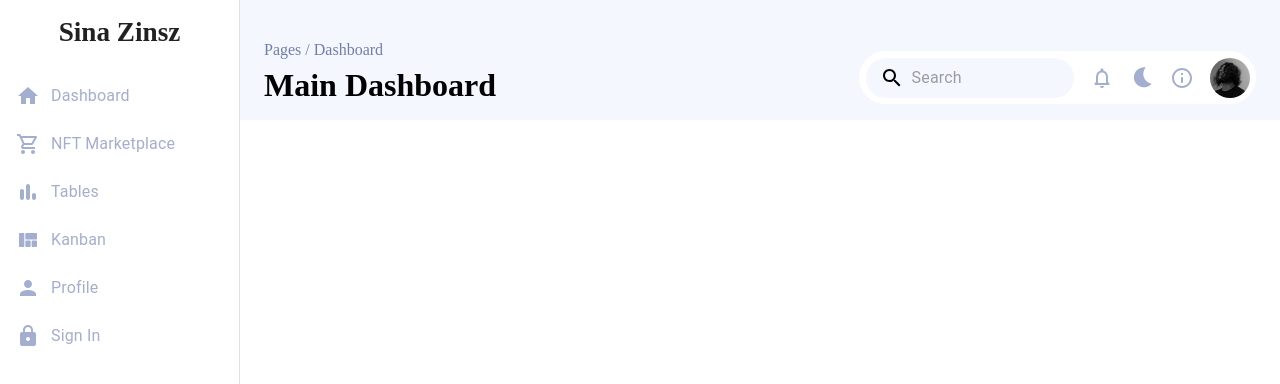
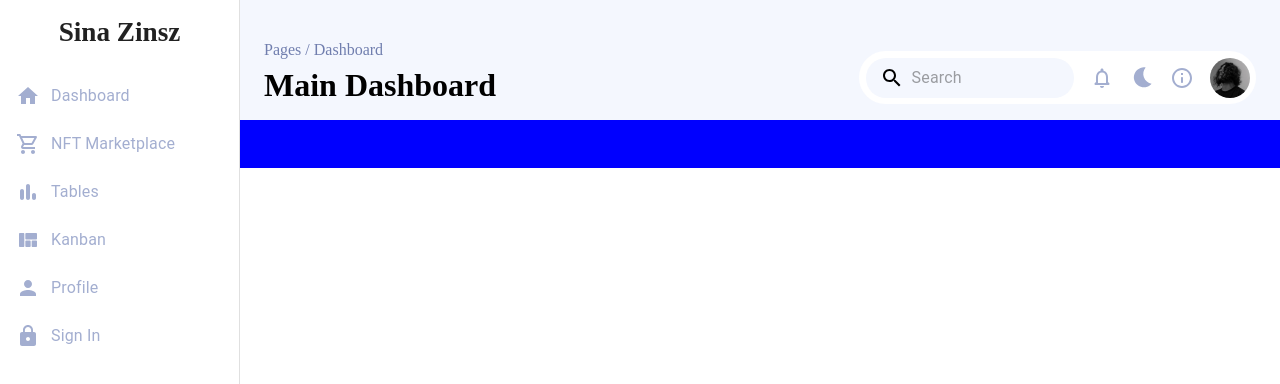
Before and after one commit to SINAZZzz/admin-dashboard, a React (Vite) app: page / in a window 1280 px wide. Shown: the top 384 px of the page. Built offline with nearby package versions, Linux system fonts and the light colour scheme.

Commit message:
feat: index page

```diff
--- a/src/layout/panel/index.tsx
+++ b/src/layout/panel/index.tsx
@@ -7,15 +7,17 @@ import { Outlet } from "react-router-dom";
 
 export default function PanelLayout() {
   return (
-    <Box sx={{ display: "flex" }}>
+    <Box display="flex" mx="-0.5rem">
       <Header />
       <Sidebar />
       <Box
         component="main"
         sx={{
           flexGrow: 1,
-          p: 3,
+          py: 6,
           width: { sm: `calc(100% - ${drawerWidth}px)` },
+          bgcolor: "blue",
+          color: "white",
         }}
       >
         <Toolbar />
```
